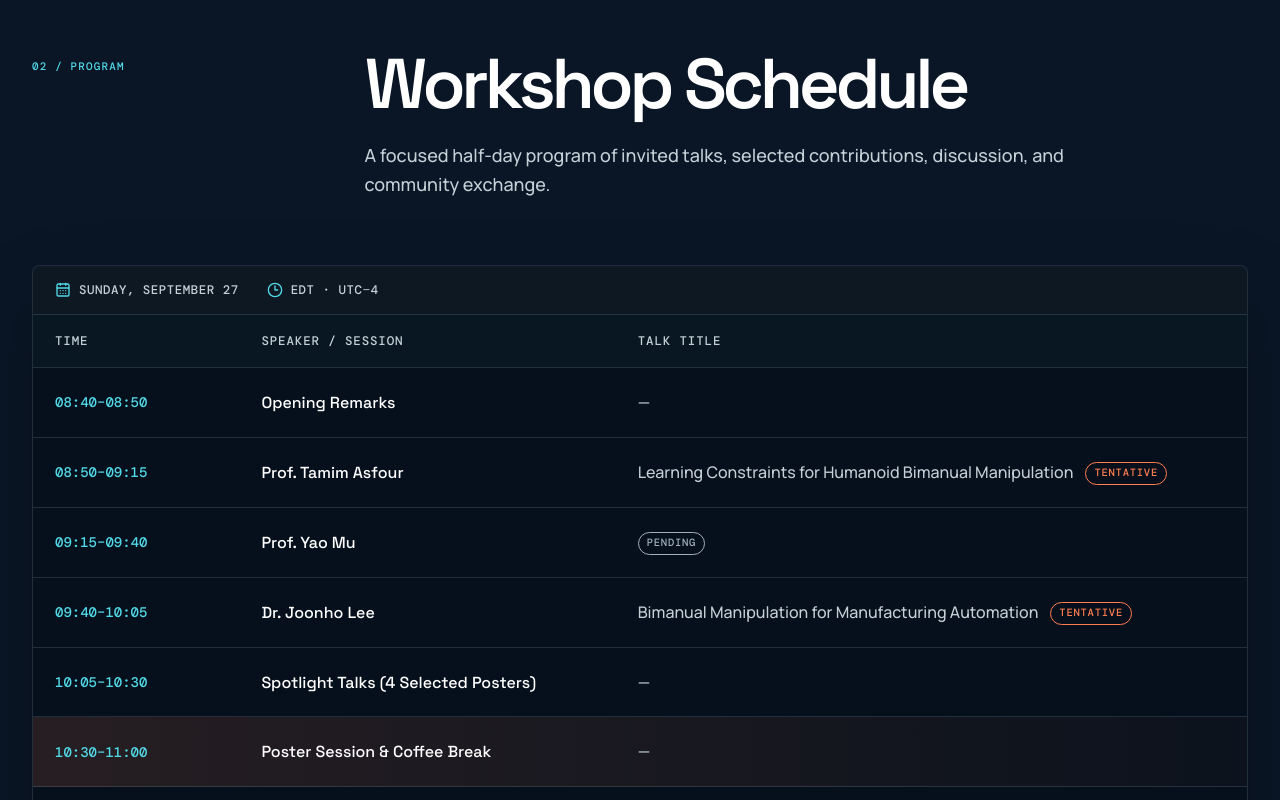
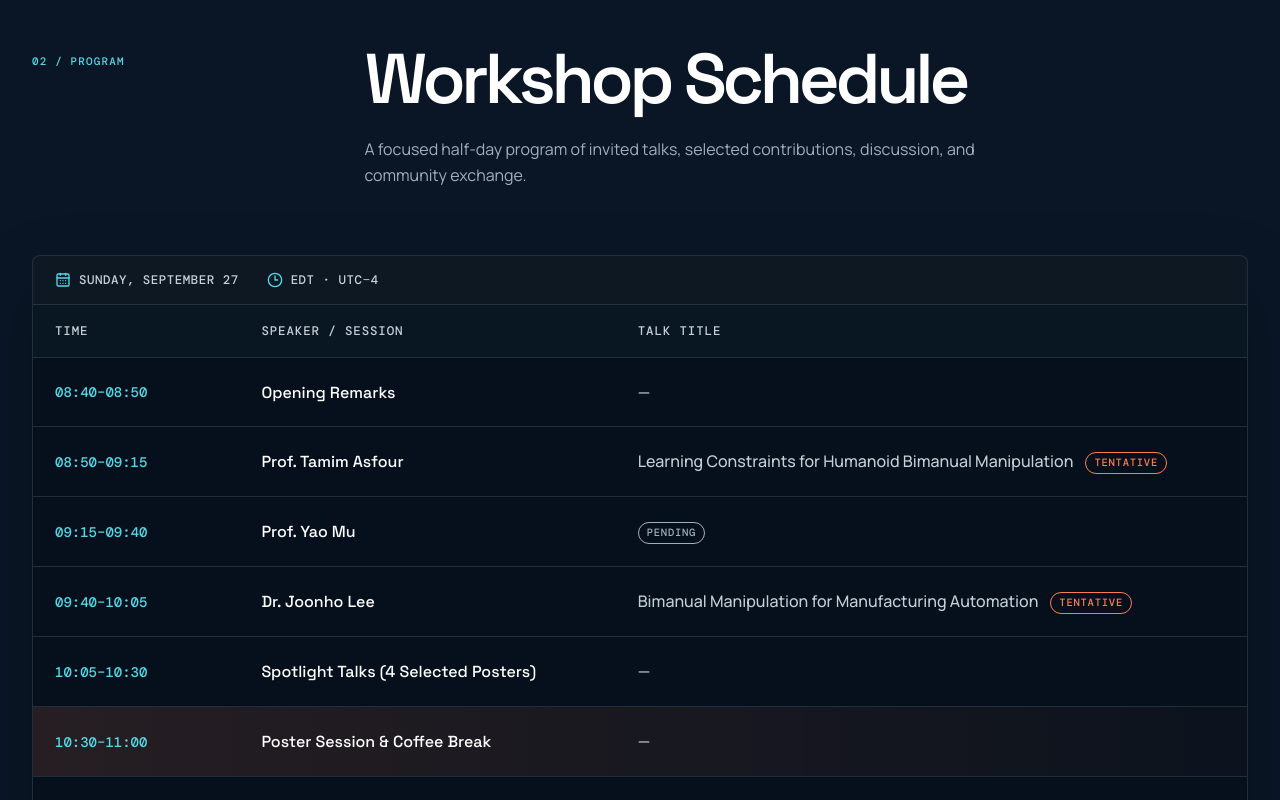
Before and after one commit to bimanual-robot-learning/bimanual-robot-learning.github.io, a React (Vite) app: page / in a window 1280 px wide. Shown: the part 2060-2860 px from the top of the page. Built offline with nearby package versions, Linux system fonts and the light colour scheme.

Commit message:
style: restrain section lead hierarchy

```diff
--- a/src/App.css
+++ b/src/App.css
@@ -486,10 +486,10 @@
 .section-description {
   max-width: 760px;
   margin: 22px 0 0;
-  color: var(--slate-readable);
-  font-size: clamp(1.125rem, 1.35vw, 1.25rem);
-  font-weight: 500;
-  line-height: 1.6;
+  color: var(--slate);
+  font-size: clamp(1rem, 1.05vw, 1.0625rem);
+  font-weight: 400;
+  line-height: 1.64;
   text-wrap: pretty;
 }
 
@@ -498,7 +498,7 @@
 }
 
 .section-heading--inverse .section-description {
-  color: var(--slate-light-readable);
+  color: var(--slate-light);
 }
 
 .section-heading--inverse .section-index {
```
Also changed, not shown: 1 other file (tests, documents, lock files or other folders).
